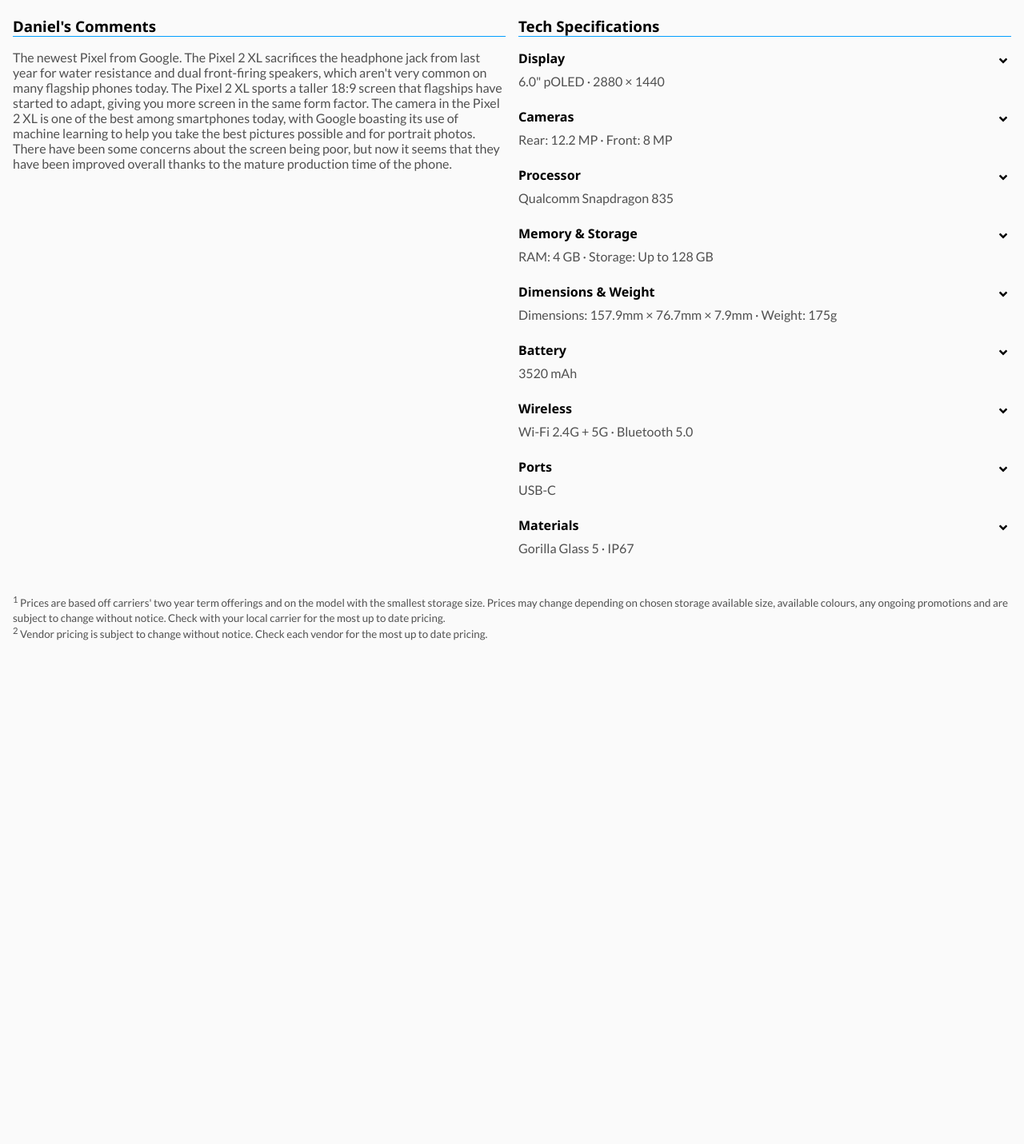
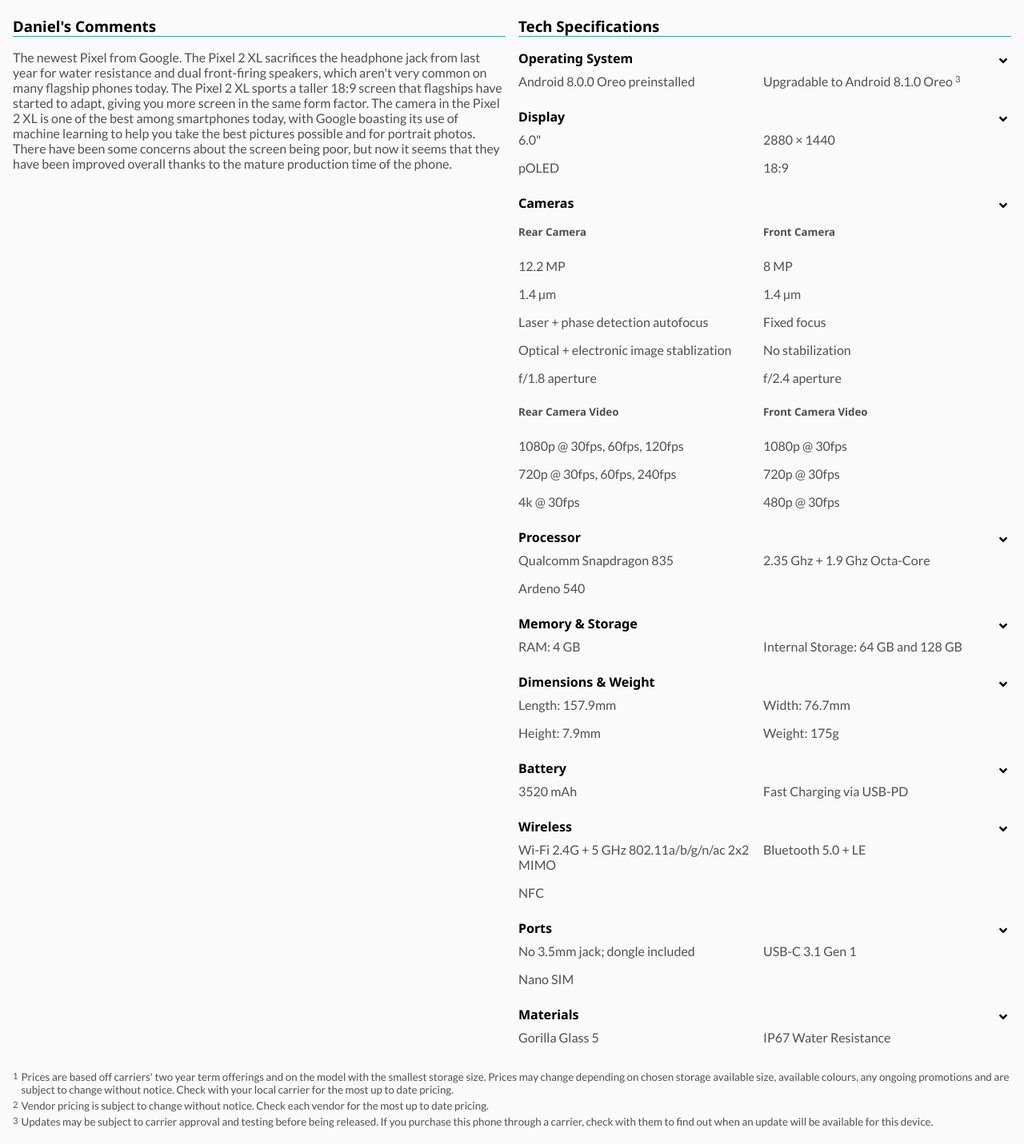
Before and after one commit to DdcCabuslay/makoto, a PHP site: page /phones/phone.php in a window 1280 px wide. Shown: the part 654-2085 px from the top of the page at 80% size. Before the commit the page ends 1455 px from the top, so only its background shows below. Run offline with PHP 8.4, Linux system fonts and the light colour scheme; some libraries are stand-ins or nearby versions.

Commit message:
Added footer note for update notice; fixed height of overview section when number of listings in info window is bigger than 75vh

```diff
--- a/phones/phone.php
+++ b/phones/phone.php
@@ -6,7 +6,7 @@
 	<link rel="stylesheet" type="text/css" href="../styles/style.css">
 	<link rel="stylesheet" type="text/css" href="../styles/theme.css">
 	<link rel="stylesheet" type="text/css" href="../styles/product.css">
-	<!-- <link rel="stylesheet" type="text/css" href="../styles/phones.css"> -->
+	<link rel="stylesheet" type="text/css" href="../styles/phones.css">
     <meta name="viewport" content="width=device-width, initial-scale=1.0">
 	<title>Google Pixel 2 XL - Makoto</title>
 </head>
@@ -106,10 +106,27 @@
 				<h3>Tech Specifications</h3>
 				<div class="spec_table">
 					<div class="spec_table_row">
+						<h4 class="spec_table_header">Operating System</h4>
+						<i class="fas fa-angle-down fa-fw"></i>
+						<div class="spec_table_spec_overview">
+							Android 8.0.0 Oreo
+						</div>
+						<div class="spec_table_spec">
+							<span class="spec_table_item">Android 8.0.0 Oreo preinstalled</span>
+							<span class="spec_table_item">Upgradable to Android 8.1.0 Oreo
+								<small>
+									<a href="#update_notice">
+										<sup>3</sup>
+									</a>
+								</small>
+							</span>
+						</div>
+					</div>
+					<div class="spec_table_row">
 						<h4 class="spec_table_header">Display</h4>
 						<i class="fas fa-angle-down fa-fw"></i>
 						<div class="spec_table_spec_overview">
-							6.0" pOLED &middot; 2880 &times; 1440
+							6.0" 1440p pOLED
 						</div>
 						<div class="spec_table_spec">
 							<span class="spec_table_item">6.0"</span>
@@ -242,18 +259,32 @@
 		</section>
 	</main>
 	<footer>
-		<ul class="footer_notes">
-			<li id="carrier_notice">
+		<section class="footer_notes">
+			<div id="carrier_notice">
 				<small>
-					<sup>1</sup> Prices are based off carriers' two year term offerings and on the model with the smallest storage size. Prices may change depending on chosen storage available size, available colours, any ongoing promotions and are subject to change without notice. Check with your local carrier for the most up to date pricing.
+					<sup>1</sup>
+					<span>
+						Prices are based off carriers' two year term offerings and on the model with the smallest storage size. Prices may change depending on chosen storage available size, available colours, any ongoing promotions and are subject to change without notice. Check with your local carrier for the most up to date pricing.
+					</span>
 				</small>
-			</li>
-			<li id="vendor_notice">
+			</div>
+			<div id="vendor_notice">
 				<small>
-					<sup>2</sup> Vendor pricing is subject to change without notice. Check each vendor for the most up to date pricing.
+					<sup>2</sup>
+					<span>
+						Vendor pricing is subject to change without notice. Check each vendor for the most up to date pricing.
+					</span>
 				</small>
-			</li>
-		</ul>
+			</div>
+			<div id="update_notice">
+				<small>
+					<sup>3</sup>
+					<span>
+						Updates may be subject to carrier approval and testing before being released. If you purchase this phone through a carrier, check with them to find out when an update will be available for this device.
+					</span>
+				</small>
+			</div>
+		</section>
 	</footer>
 </body>
 </html>
--- a/styles/product.css
+++ b/styles/product.css
@@ -8,7 +8,7 @@ main {
 	width: 100%;
 }
 .product_overview {
-	height: 75vh;
+	min-height: 75vh;
 }
 .product_media, .product_info {
 	width: 50%;
@@ -100,12 +100,19 @@ main {
 .spec_table_subtable h5 {
 	margin: 0.5rem 0;
 }
-.spec_table_spec {
+.spec_table_spec_overview {
 	display: none;
 }
 .footer_notes {
-	list-style-type: none;
-	padding: 1rem 1rem 0;
+	padding: 1rem;
+}
+.footer_notes small {
+	display: grid;
+	grid-template-columns: auto 1fr;
+	margin-bottom: 0.25rem;
+}
+.footer_notes sup {
+	margin-right: 0.25rem;
 }
 @media (max-width: 767px) {
 	html {
```
